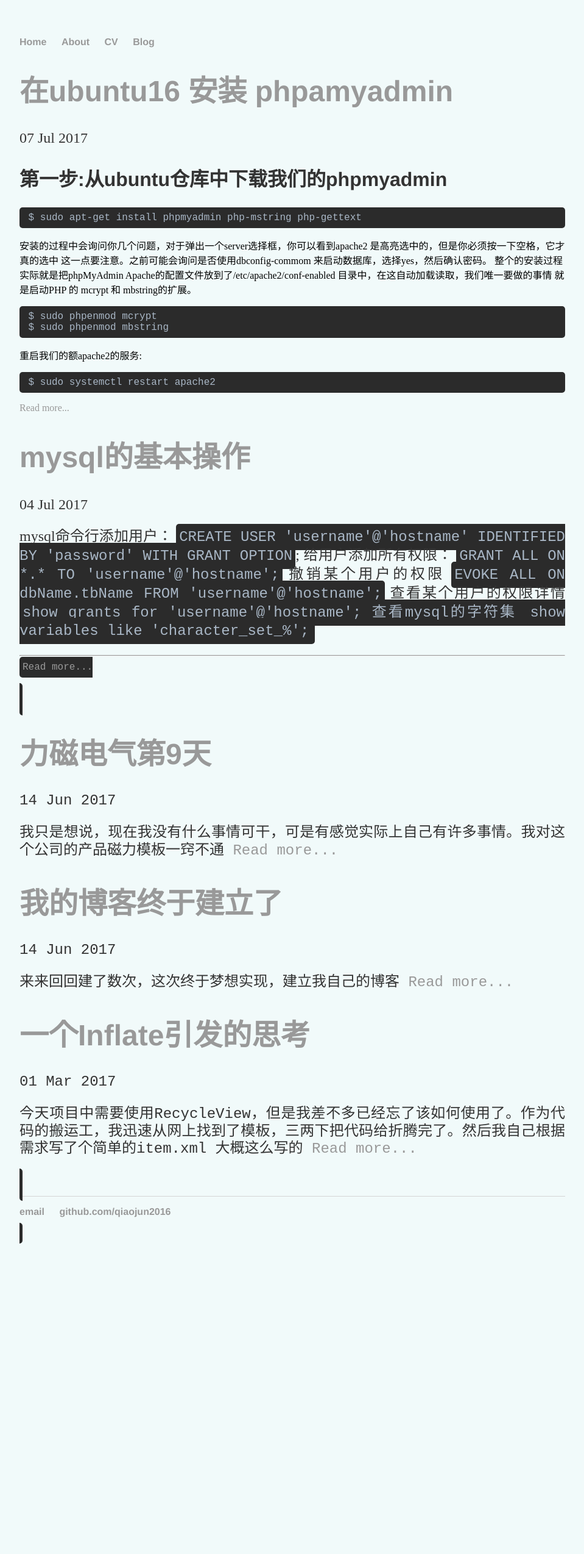
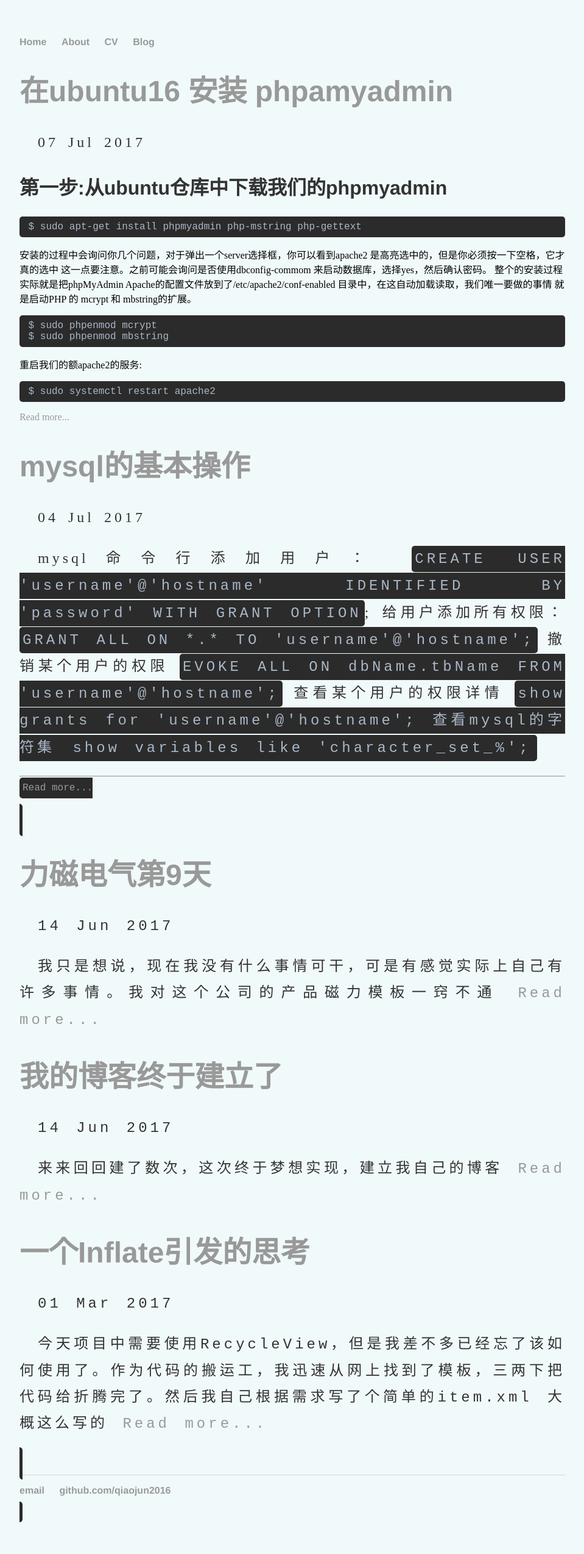
Before and after one commit to qiaojun2016/qiaojun2016.github.io, a Jekyll site: the page built from blog/index.html, in a window 1280 px wide. Shown: the whole page at 61% size, without its empty margins (160-1119 px from the left). Built offline with Jekyll 4.4.1, drawn with Linux system fonts in a browser that asks for light colours; the list of posts is cut into pages by our own code; before the commit the page ends 2091 px from its top, so only the background shows below that.

Commit message:
update <p> text style

```diff
--- a/css/main.css
+++ b/css/main.css
@@ -31,9 +31,17 @@
 }
 p {
     font-size: 1.5em;
-    line-height: 1.2em;
+    /*line-height: 1.2em;*/
     text-align:justify;
     color: #333;
+    /*文本块首行缩进30个像素*/
+    text-indent:30px;
+    /*字符间距 5个像素*/
+    letter-spacing:5px;
+    /*单词间距5个像素*/
+    word-spacing:5px;
+    line-height:180%;
+
 }
 footer {
     border-top: 1px solid #d5d5d5;
```
